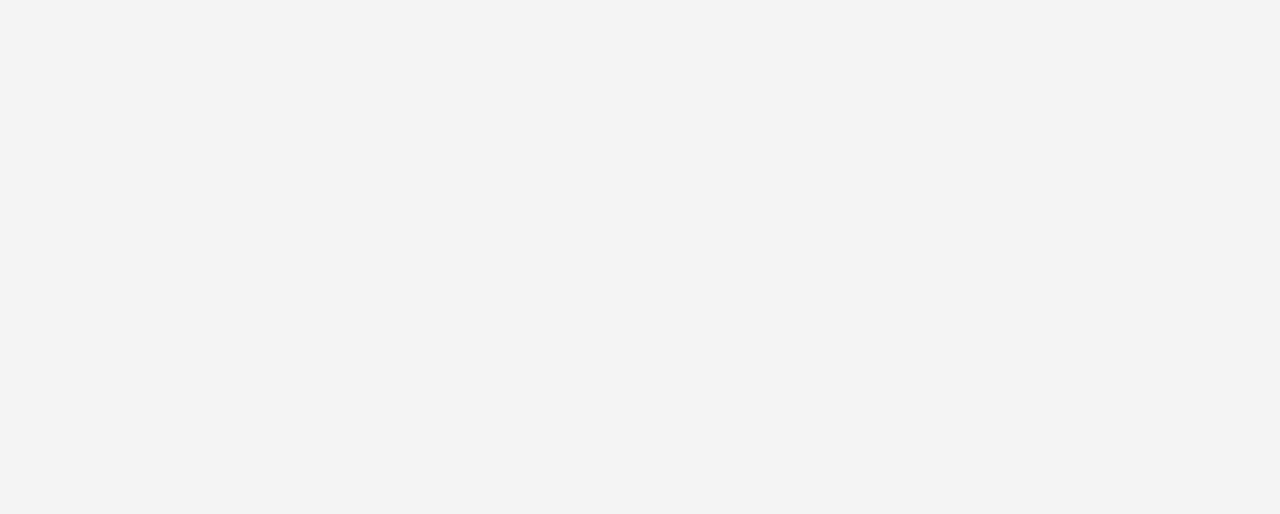
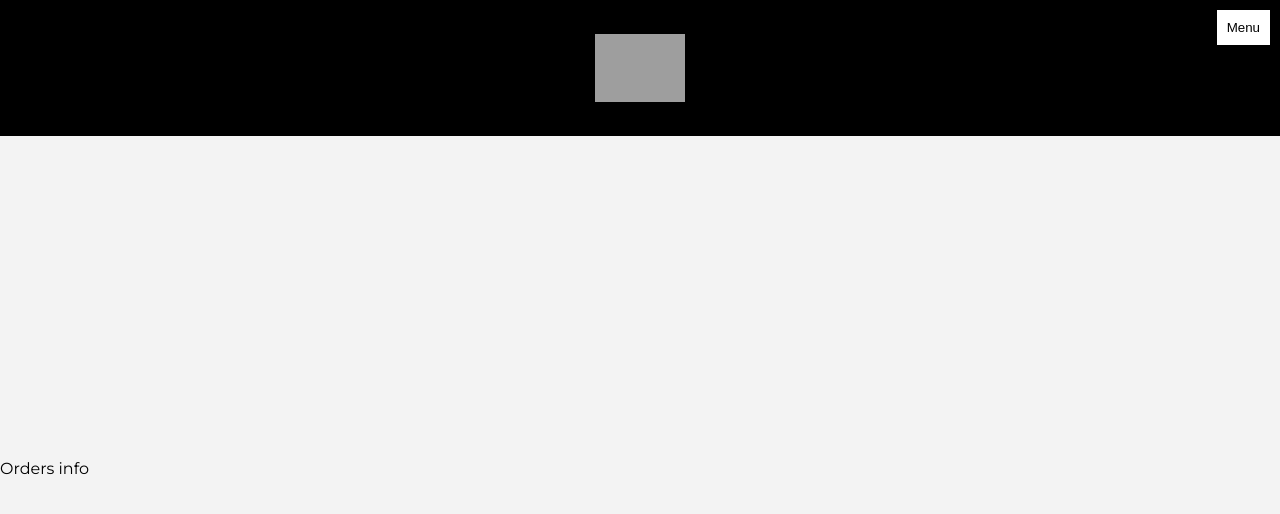
Before and after one commit to prisalvarado18/gh-react-vite, a React (Vite) app: page /gh-react-vite/orders in a window 1280 px wide. Before the commit this address had no page. Shown: the top 514 px of the page. Built offline with nearby package versions, Linux system fonts and the light colour scheme; grey boxes are pictures that could not be loaded.

Commit message:
Added Orders Component

```diff
--- a/src/App.jsx
+++ b/src/App.jsx
@@ -4,6 +4,7 @@ import './App.css'
 import { Routes, Route } from 'react-router-dom';
 import Login from './components/Login'
 import Users from './components/Users';
+import Orders from './components/Orders';
 console.log('Lalala')
 
 function App() {
@@ -13,6 +14,7 @@ function App() {
     <Routes>
       <Route path="/gh-react-vite/" element={<Login />} />
       <Route path="/gh-react-vite/users" element={<Users />} />
+      <Route path="/gh-react-vite/orders" element={<Orders />} />
     </Routes>
 
   )
--- a/src/components/Login.jsx
+++ b/src/components/Login.jsx
@@ -91,7 +91,7 @@ const Login = () => {
                         // console.log("This is the email:" + JSON.parse(response.config.data)["email"]);
                         // console.log("This is the user data:" + user[Object.keys(user)[0]])
                         // console.log(response.data.data.admin)
-                        response.data.data.admin === true ? navigate("/gh-react-vite/users") : navigate("/gh-react-vite/")
+                        response.data.data.admin === true ? navigate("/gh-react-vite/users") : navigate("/gh-react-vite/orders")
                         //navigate('/gh-react-vite/users', {replace: true});
 
                     }
--- /dev/null
+++ b/src/components/Orders.jsx
@@ -0,0 +1,14 @@
+import React from "react";
+import Menu from "./Menu";
+
+const Orders = () => {
+  return (
+      <><Menu />
+        <div>
+          Orders info
+        </div>
+      </>
+  );
+};
+
+export default Orders;
```
